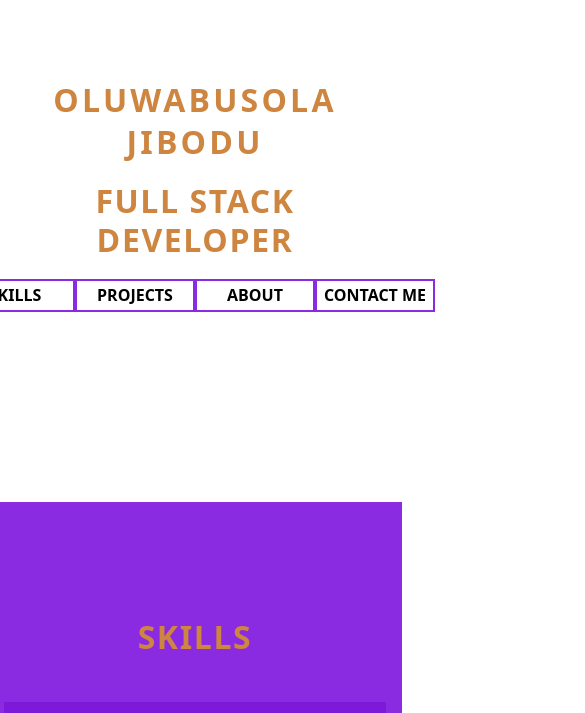
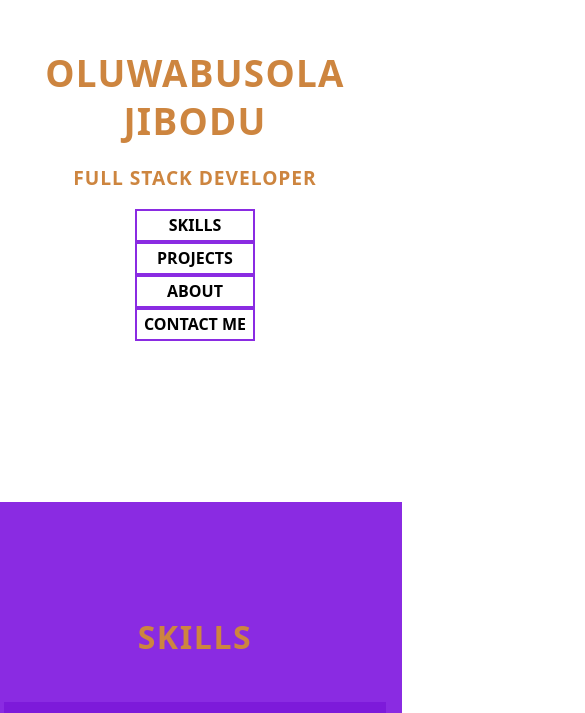
Before and after one commit to beejay321/Portfolio, a React (Create React App) app: page / in a window 390 px wide. Shown: the part 131-844 px from the top of the page, 585 px wide, since content can reach past the window. Built offline with nearby package versions, Linux system fonts and the light colour scheme.

Commit message:
Update style.css

```diff
--- a/src/css/style.css
+++ b/src/css/style.css
@@ -13,6 +13,8 @@ a {
 }
 
 .name {
+  display: flex;
+  justify-content: center;
   color: peru;
   margin: 20px;
   font-size: 3em;
@@ -30,6 +32,8 @@ a {
   text-align: center;
 }
 .title {
+  display: flex;
+  justify-content: center;
   color: peru;
   margin: 20px;
   font-size: 2em;
@@ -47,16 +51,16 @@ a {
   justify-content: center;
   border: 2px solid blueviolet;
   font-weight: 600;
-  width: 120px;
-  height: 33px;
+  width: 135px;
+  height: 45px;
   align-items: center;
   color: black;
 }
 .nav-links span:hover {
   background-color: blueviolet;
   font-weight: 700;
-  width: 122px;
-  height: 35px;
+  width: 137px;
+  height: 47px;
   align-items: center;
   color: white;
 }
@@ -65,19 +69,33 @@ a {
   .name {
     color: peru;
     margin: 20px;
-    font-size: 2em;
+    font-size: 2.3em;
     line-height: 1.3;
-    letter-spacing: 0.2rem;
+    letter-spacing: 0.08rem;
     font-weight: 600;
     text-align: center;
   }
-  title {
+  .title {
     color: peru;
     margin: 20px;
-    font-size: 1em;
+    font-size: 1.2em;
     font-weight: 650;
-    letter-spacing: 0.1rem;
+    letter-spacing: 0.06rem;
     text-align: center;
+  }
+  .nav-links {
+    display: grid;
+    justify-content: center;
+  }
+  .nav-links span {
+    display: grid;
+    justify-content: center;
+    border: 2px solid blueviolet;
+    font-weight: 600;
+    width: 120px;
+    height: 33px;
+    align-items: center;
+    color: black;
   }
 }
 
@@ -196,20 +214,47 @@ a {
 /******** CONTACT COMPONENT *********/
 
 .socials-div {
-  background-color: blueviolet;
-  height: 70px;
+  background-color: rgb(63, 55, 71);
+  height: 15vh;
   bottom: 0px;
+  display: flex;
+  justify-content: center;
+  align-items: center;
+}
+.socials-div a img {
+  height: 40px;
+  justify-content: center;
+}
+
+@media only screen and (max-width: 768px) {
+  .socials-div a img {
+    height: 25px;
+    justify-content: center;
+  }
 }
 
 /******** ABOUT COMPONENT *********/
+.aboutSection {
+  background-color: blueviolet;
+  height: 30%;
+  display: flex;
+  justify-content: center;
+  align-items: center;
+  padding: 50px;
+}
 
 .aboutText {
   display: flex;
   justify-content: center;
 }
 .aboutText span {
-  width: 70%;
+  width: 80%;
   margin-bottom: 30px;
+
+  color: white;
+  font-weight: 600;
+  font-size: 1.1em;
+  text-align: center;
 }
 
 .resume {
```
